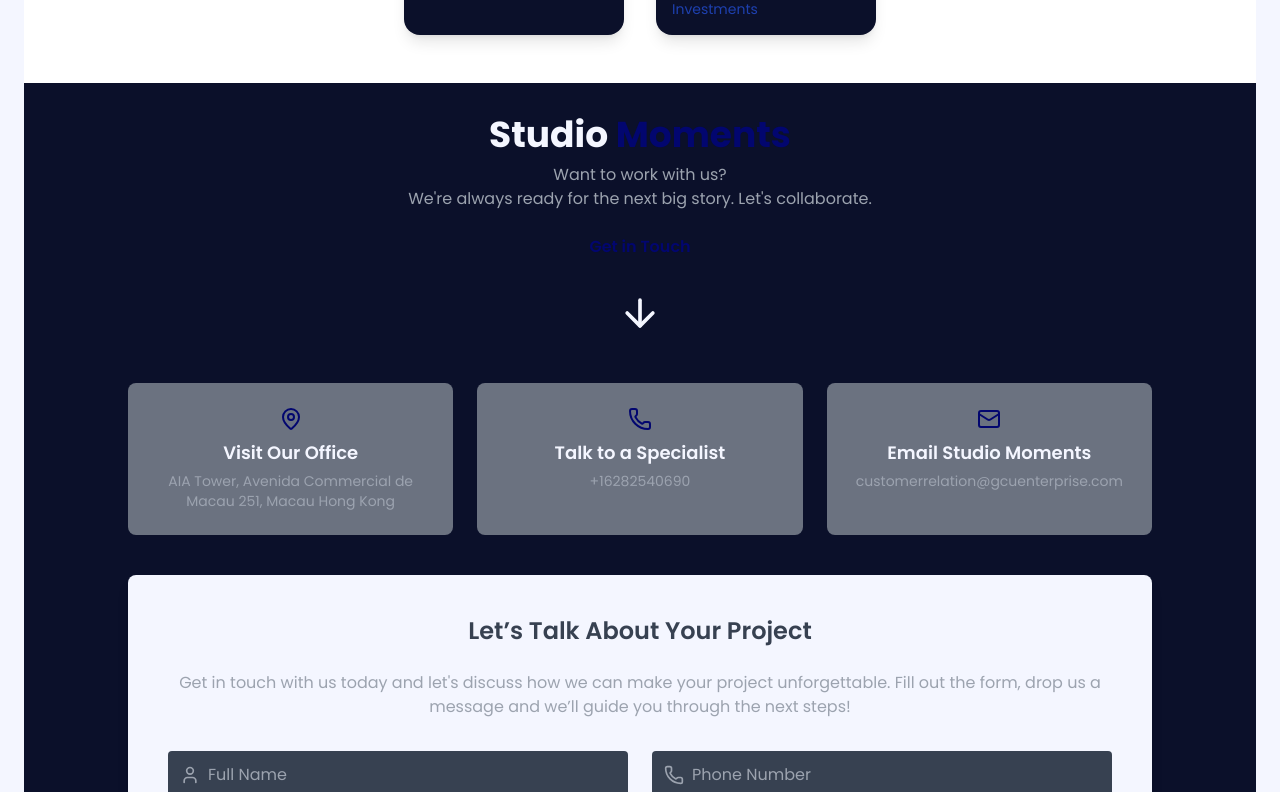
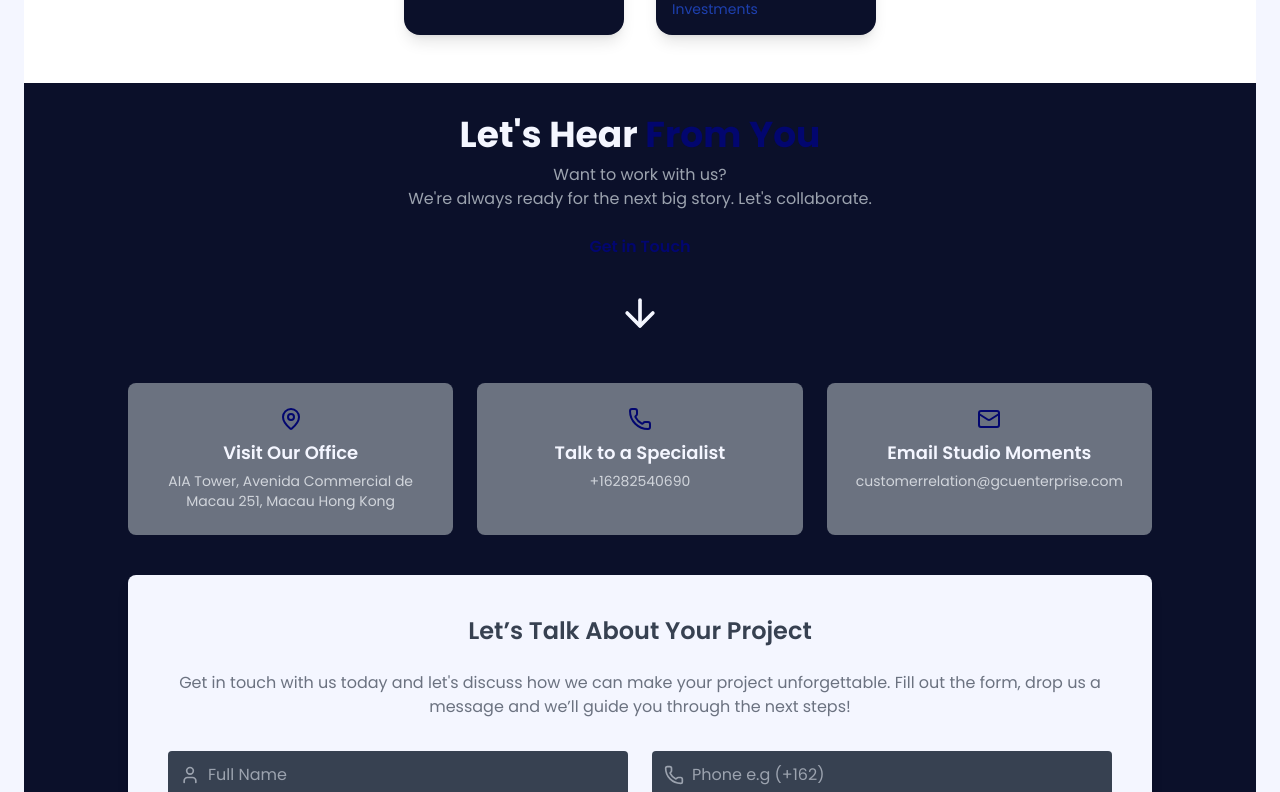
Before and after one commit to IsraelAREMOH/GCU, a React (Vite) app: page /contact in a window 1280 px wide. Shown: the part 1728-2520 px from the top of the page. Built offline with nearby package versions, Linux system fonts and the light colour scheme.

Commit message:
Fixed form-contact

```diff
--- a/src/components/Contact_FormSection.jsx
+++ b/src/components/Contact_FormSection.jsx
@@ -70,8 +70,8 @@ const Contact_FormSection = () => {
       <div className="bg-[#0B102A] text-[#f4f6ff] min-h-screen px-4 py-8 sm:px-6 lg:px-8">
         <div className="text-center mb-10">
           <h1 className="text-3xl sm:text-4xl font-bold">
-            Studio <span className="text-[#02066f]">Moments</span>
-          </h1>{" "}
+            Let's Hear <span className="text-[#02066f]">From You</span>
+          </h1>
           <p className="mt-2 text-gray-400 text-sm sm:text-base">
             Want to work with us?
             <br />
@@ -89,19 +89,19 @@ const Contact_FormSection = () => {
           <div className="flex flex-col items-center bg-gray-500 p-6 rounded-lg text-center">
             <MapPin className="w-6 h-6 text-[#02066f] mb-2" />
             <h3 className="font-semibold text-lg mb-1">Visit Our Office</h3>
-            <p className="text-gray-400 text-sm">
+            <p className="text-gray-300 text-sm">
               AIA Tower, Avenida Commercial de Macau 251, Macau Hong Kong
             </p>
           </div>
           <div className="flex flex-col items-center bg-gray-500 p-6 rounded-lg text-center">
             <Phone className="w-6 h-6 text-[#02066f] mb-2" />
             <h3 className="font-semibold text-lg mb-1">Talk to a Specialist</h3>
-            <p className="text-gray-400 text-sm">+16282540690</p>
+            <p className="text-gray-300 text-sm">+16282540690</p>
           </div>
           <div className="flex flex-col items-center bg-gray-500 p-6 rounded-lg text-center">
             <Mail className="w-6 h-6 text-[#02066f] mb-2" />
             <h3 className="font-semibold text-lg mb-1">Email Studio Moments</h3>
-            <p className="text-gray-400 text-sm">
+            <p className="text-gray-300 text-sm">
               customerrelation@gcuenterprise.com
             </p>
           </div>
@@ -111,7 +111,7 @@ const Contact_FormSection = () => {
           <h2 className="text-xl sm:text-2xl font-semibold text-center mb-6">
             Let’s Talk About Your Project
           </h2>
-          <p className="text-center text-gray-400 mb-8 text-sm sm:text-base">
+          <p className="text-center text-gray-500 mb-8 text-sm sm:text-base">
             Get in touch with us today and let's discuss how we can make your
             project unforgettable. Fill out the form, drop us a message and
             we’ll guide you through the next steps!
@@ -142,7 +142,7 @@ const Contact_FormSection = () => {
                 name="phone"
                 value={formData.phone}
                 onChange={handleChange}
-                placeholder="Phone Number"
+                placeholder="Phone e.g (+162)"
                 required
                 className="pl-10 p-3 rounded text-gray-200 bg-gray-700 placeholder-gray-400 w-full text-sm sm:text-base"
               />
```
